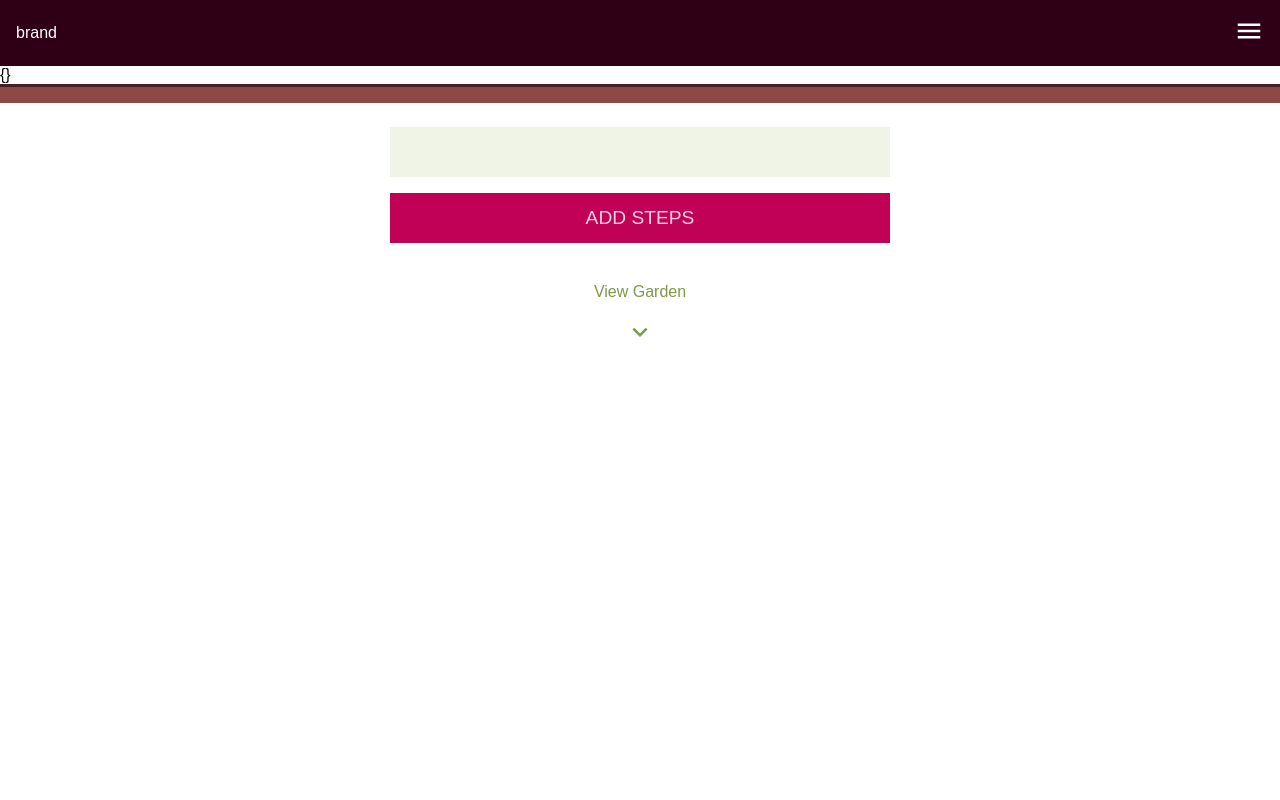
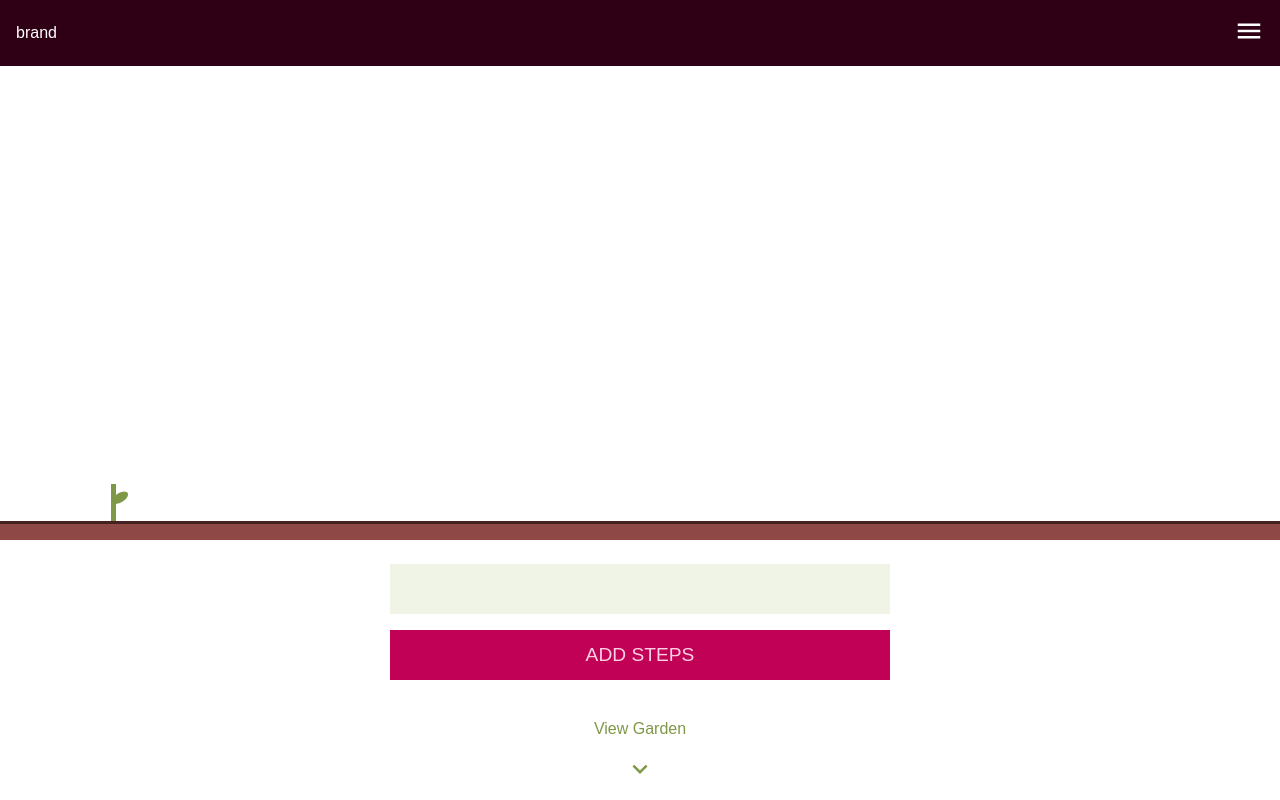
Before and after one commit to katreinhart/plant-walking-frontend, a React (Create React App) app: page / in a window 1280 px wide. Built offline with nearby package versions, Linux system fonts and the light colour scheme; no server answers; sample sign-in values are in the browser's storage.

Commit message:
tugging on plantId data for current plant iamge

```diff
--- a/src/components/home/CurrentPlantContainer.js
+++ b/src/components/home/CurrentPlantContainer.js
@@ -11,8 +11,22 @@ class CurrentPlantContainer extends React.Component {
   }
 
   render () {
-    return <div>{ JSON.stringify(this.props.currentPlant) }</div>
+    return (
+      <div className ="plant-container">
+        <img className ="plant-image" alt="current plant" src="./images/seedling_plant.png" />
+      </div>
+    )
   }
 }
 
 export default CurrentPlantContainer
+
+// stepsRecorded -> 50
+// endSteps -> 100
+// 50 / 100
+// frames -> 40
+// 40 * (50 / 100)
+
+// <div>{ JSON.stringify(this.props.currentPlantId) }</div>
+//this.props.currentPlantId
+//this.props.stepsRecorded
--- a/src/components/home/PlantContainer.js
+++ b/src/components/home/PlantContainer.js
@@ -1,6 +1,4 @@
 import React from 'react'
-
-
 
 const PlantContainer = ({ handleNext, handlePrev, plantId, stepsRecorded }) => {
   const leftArrow = <div className ="carousel-arrow left" onClick={handlePrev}>
@@ -10,21 +8,12 @@ const PlantContainer = ({ handleNext, handlePrev, plantId, stepsRecorded }) => {
   const rightArrow = <div className ="carousel-arrow right" onClick={handleNext}>
     <i className ="material-icons">keyboard_arrow_right</i>
   </div>
-  //need plant type id, and not plant instance
-  // console.log(plantId, "plantId");
-  //steps are not being passed down
-  // console.log(stepsRecorded, "stepsRec");
 
-  // stepsRecorded -> 50
-  // endSteps -> 100
-  // 50 / 100
-  // frames -> 40
-  // 40 * (50 / 100)
   return (
     <div className ="plant-container">
       { handlePrev && leftArrow }
 
-      <img className ="plant-image" alt="seedling" src={`./images/plant-${ plantId }/plant-${ plantId }-1.png`} />
+      <img className ="plant-image" alt="seedling" src="./images/seedling_plant.png" />
 
       { handleNext && rightArrow }
     </div>
```
